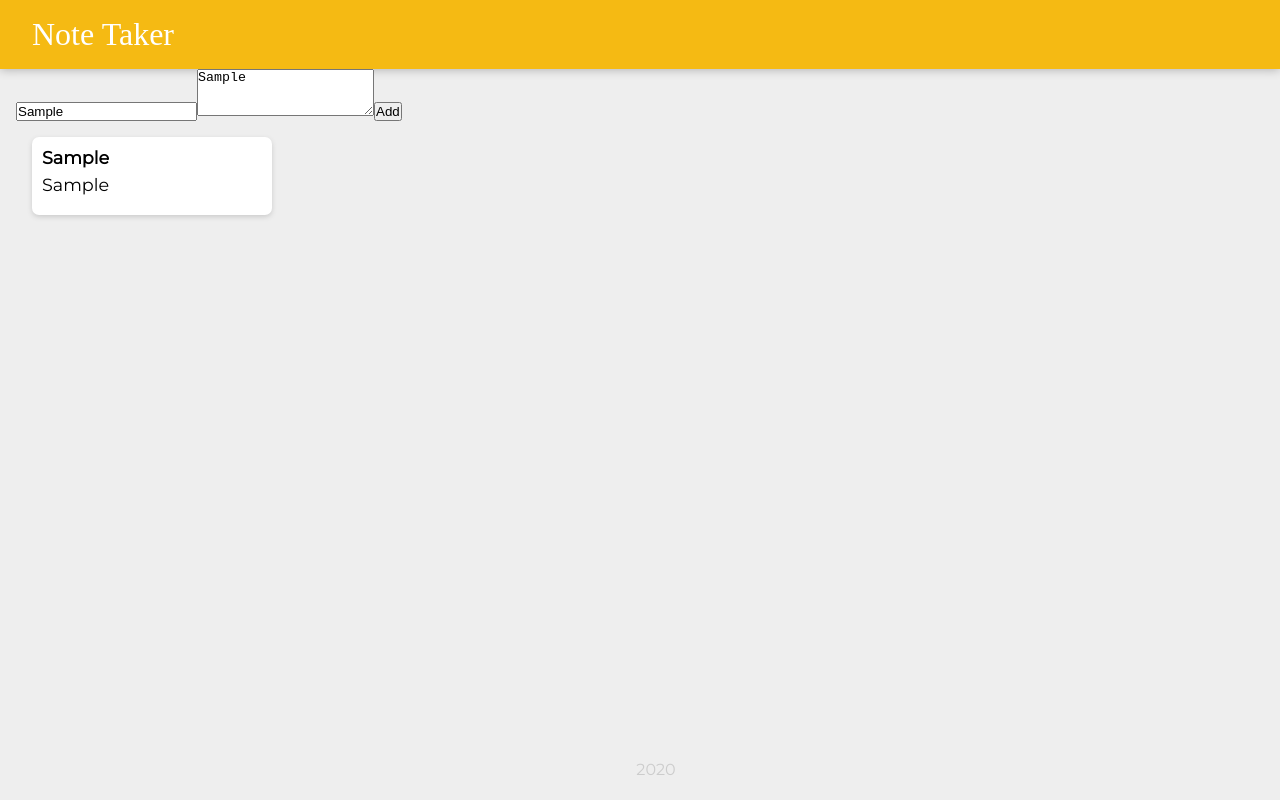
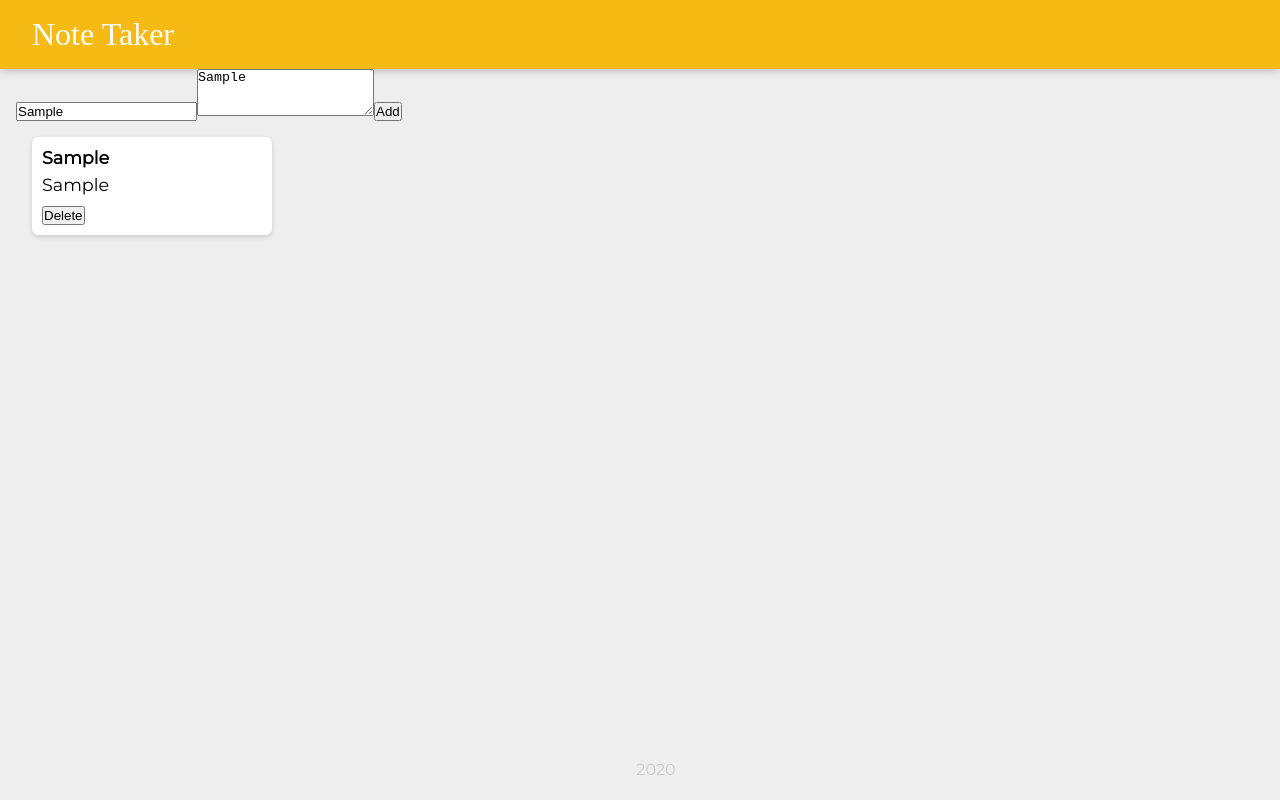
Before and after one commit to swaxmymoose/note-taker, a React (Create React App) app: page / in a window 1280 px wide. Both pictures are taken after typing "Sample", "Sample" into the empty fields and a click on the button "Add". Built offline with nearby package versions, Linux system fonts and the light colour scheme; a web font is replaced by a local one.

Commit message:
Delete note functionality.

```diff
--- a/src/components/App.js
+++ b/src/components/App.js
@@ -15,11 +15,24 @@ function App() {
     });
   }
 
+  function deleteNote(id) {
+    setNotes(prevNotes => {
+      return prevNotes.filter((noteItem, index) => {
+	return index !== id;
+      })
+    });
+  }
+
   return <div>
     <Header/>
     <CreateArea onAdd={addNote}/>
-    {notes.map(noteItem => {
-      return <Note title={noteItem.title} content={noteItem.content} />;
+    {notes.map((noteItem, index) => {
+      return <Note
+	key={index}
+	id={index}
+	title={noteItem.title}
+	content={noteItem.content}
+	onDelete={deleteNote} />;
     })}
     <Footer/>
   </div>
--- a/src/components/Note.js
+++ b/src/components/Note.js
@@ -1,9 +1,15 @@
 import React from 'react'
 
 function Note(props) {
+
+  function handleClick() {
+    props.onDelete(props.id);
+  }
+
   return <div className='note'>
     <h1>{props.title}</h1>
     <p>{props.content}</p>
+    <button onClick={handleClick}>Delete</button>
   </div>
 }
 
```
